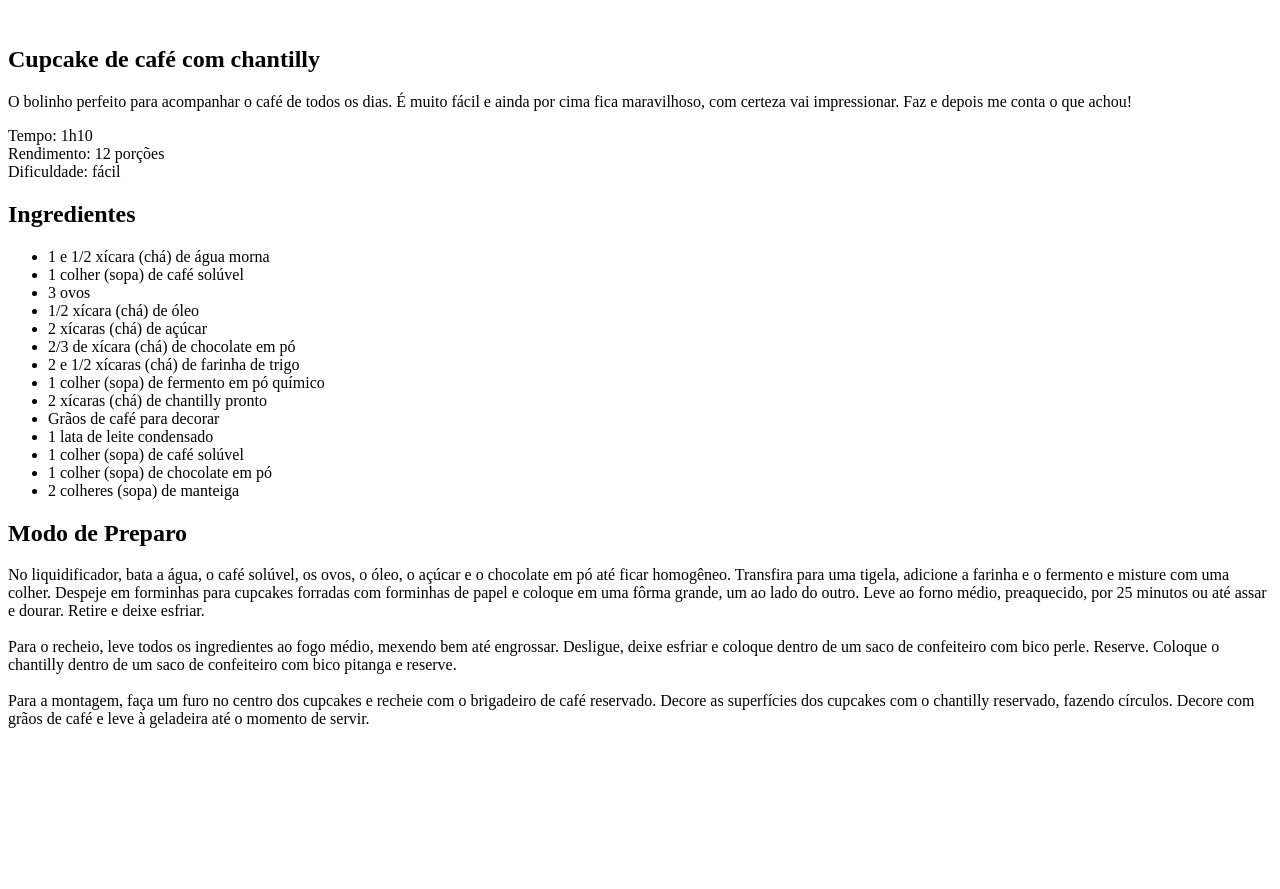
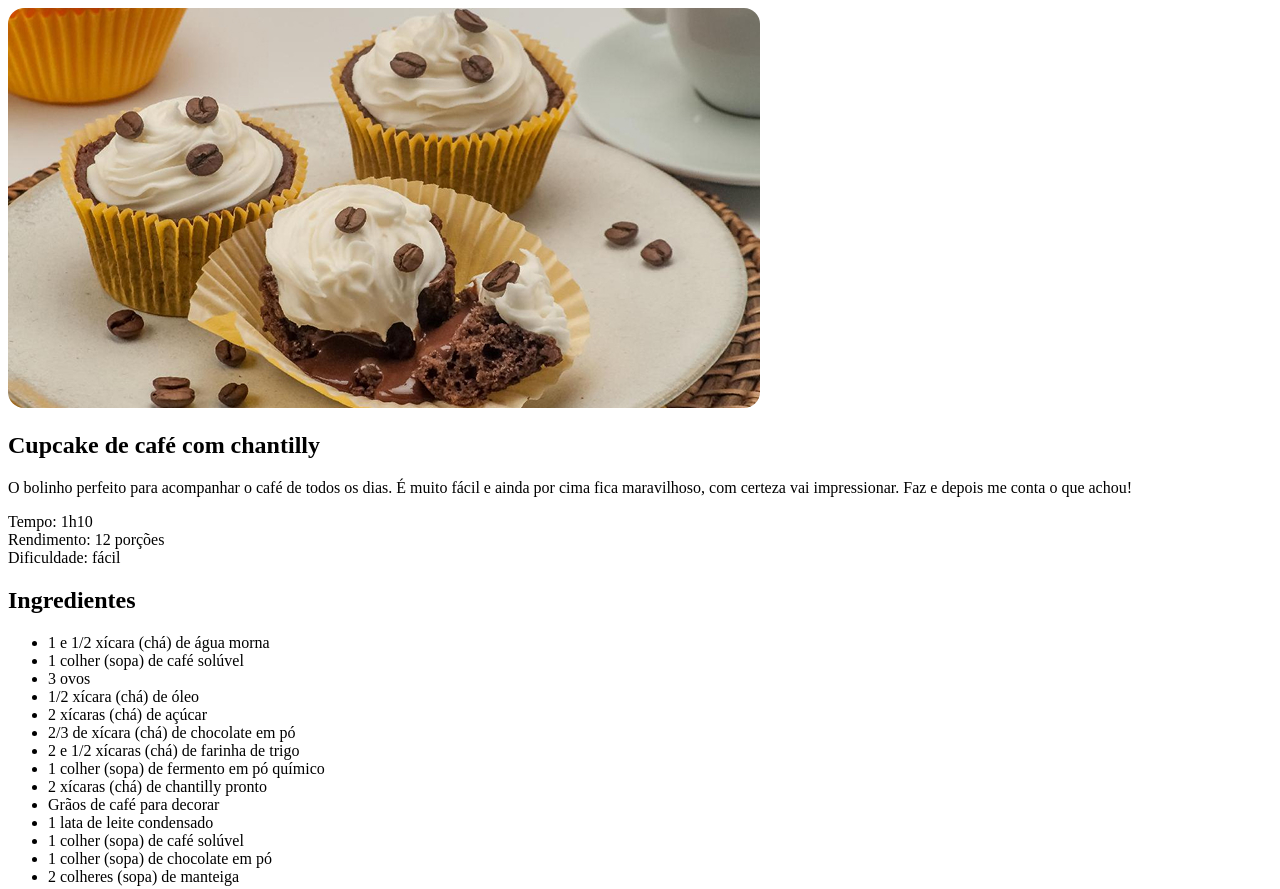
Before and after one commit to leozanidev/Projeto---P-gina-de-Receita, a plain HTML site: page index.html in a window 1280 px wide. Shown: the top 889 px of the page. Before the commit the page ends 800 px from the top, so only its background shows below. Drawn offline with Linux system fonts and the light colour scheme.

Commit message:
Added some images and styles

```diff
--- a/index.html
+++ b/index.html
@@ -6,12 +6,14 @@
   <meta name="viewport" content="width=device-width, initial-scale=1.0">
   <title>Página de Receitas
   </title>
+  <!-- Página de Estilo Externa -->
+  <link rel="stylesheet" href="style.css">
 </head>
 
 <body>
   <!-- Container Principal da Página -->
   <div id="page">
-    <img src="" alt="">
+    <img src="assets/main-image.png" alt="Imagem de três cupcakes de chocolate com grãos de café e chantilly">
     <!-- Conteúdo Principal -->
     <main>
       <section id="about">
--- /dev/null
+++ b/style.css
@@ -0,0 +1,3 @@
+img {
+  border-radius: 16px;
+}
```
Also changed, not shown: assets/fundo-pagina.jpg (added), assets/main-image.png (added).
